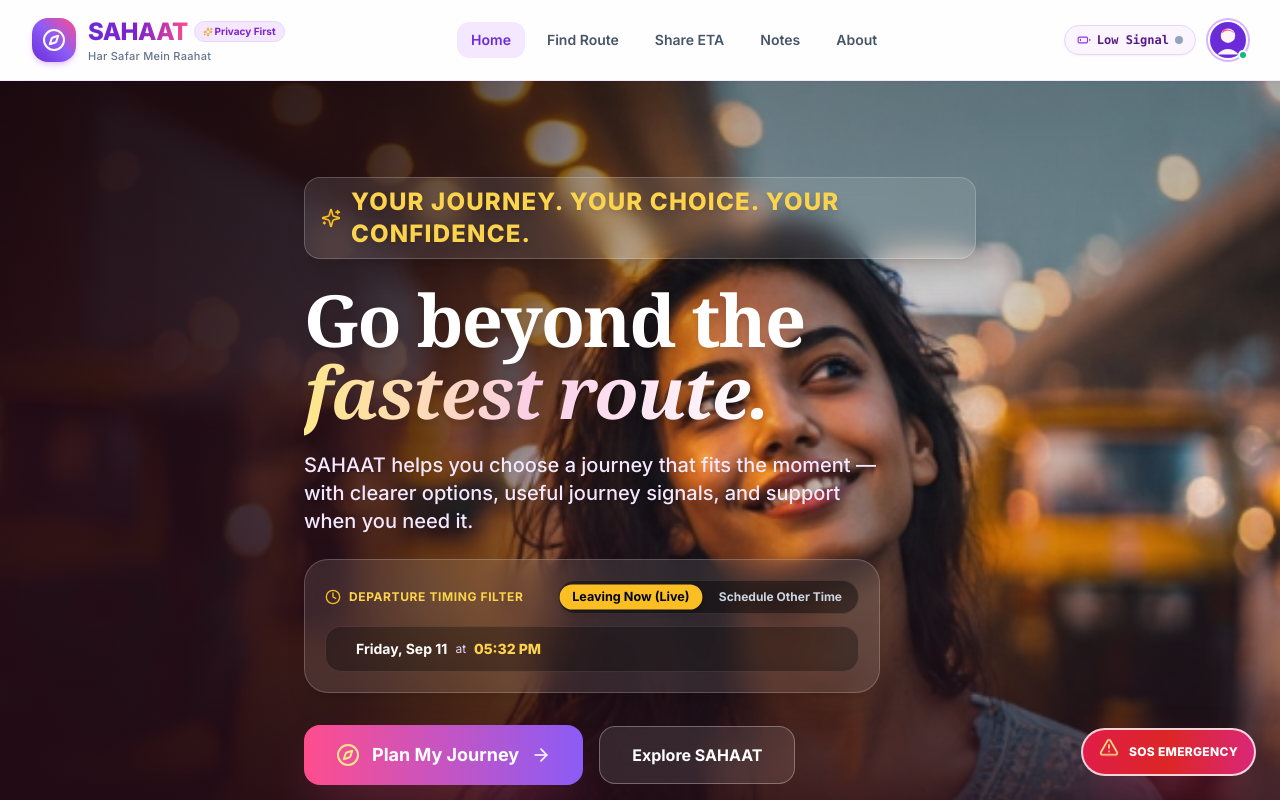
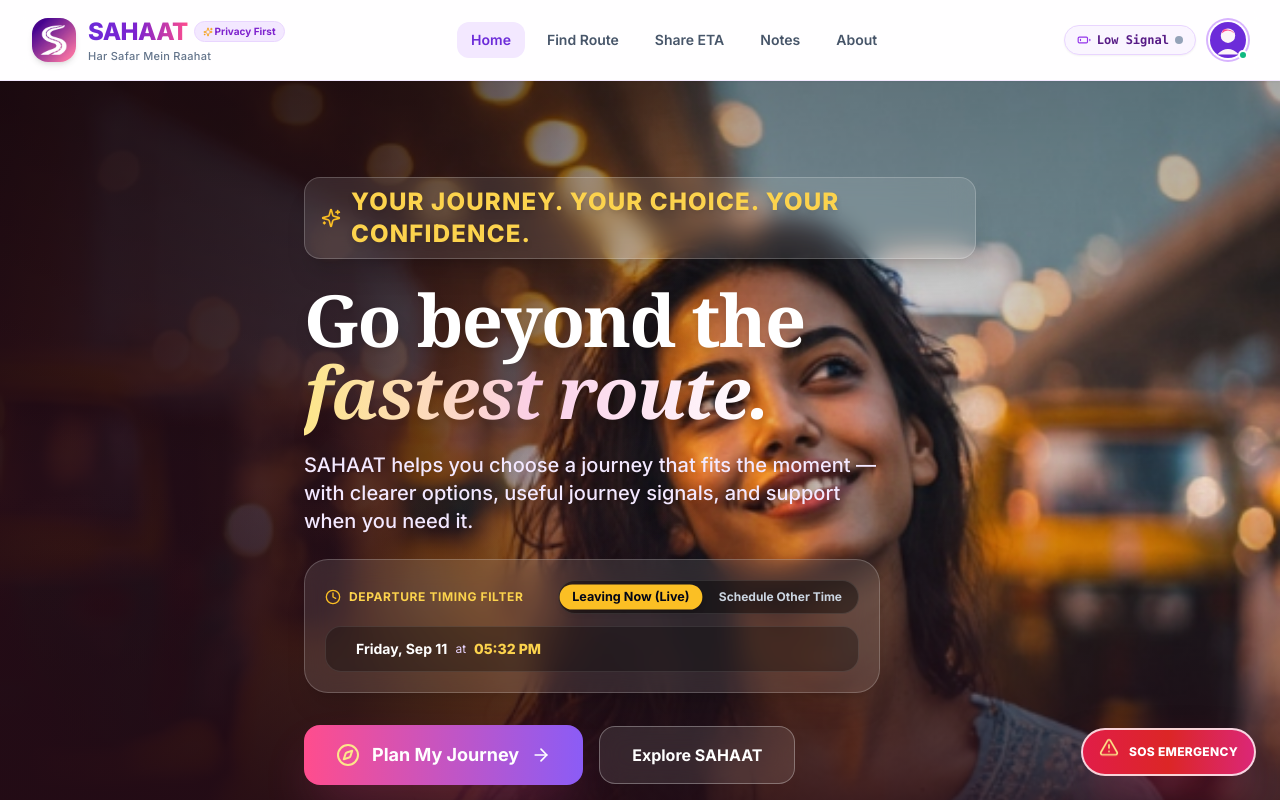
Before and after one commit to ridhimacodes/-Saahat-, a React (Vite) app: page / in a window 1280 px wide. Shown: the top 800 px of the page. Built offline with nearby package versions, Linux system fonts and the light colour scheme; a web font is replaced by a local one.

Commit message:
Update site logo icon in Navbar and site favicon to uploaded S-road graphic logo

```diff
--- a/index.html
+++ b/index.html
@@ -2,7 +2,7 @@
 <html lang="en">
   <head>
     <meta charset="UTF-8" />
-    <link rel="icon" type="image/svg+xml" href="/logo.svg" />
+    <link rel="icon" type="image/png" href="/logo.png" />
     <meta name="viewport" content="width=device-width, initial-scale=1.0" />
     <title>SAHAAT — Har Safar Mein Raahat</title>
     <!-- Google Fonts: Inter, Poppins & Playfair Display (Serif) -->
--- a/src/components/Navbar.tsx
+++ b/src/components/Navbar.tsx
@@ -53,13 +53,11 @@ export const Navbar: React.FC<NavbarProps> = ({
               onClick={() => setActivePage('home')}
               className="flex items-center gap-3 cursor-pointer group select-none"
             >
-              <div className={`w-10 h-10 sm:w-11 sm:h-11 rounded-2xl flex items-center justify-center text-white shadow-md group-hover:scale-110 transition-transform duration-300 ${
-                isLowSignalGlobal
-                  ? 'bg-amber-400 text-slate-950 font-black'
-                  : 'bg-gradient-to-tr from-[#6C2BD9] via-[#8B5CF6] to-[#FF4D8D] shadow-purple-500/25'
-              }`}>
-                <Compass className="w-6 h-6 animate-pulse-slow" />
-              </div>
+              <img
+                src="/logo.png"
+                alt="SAHAAT Logo"
+                className="w-10 h-10 sm:w-11 sm:h-11 rounded-2xl object-cover shadow-md group-hover:scale-110 transition-transform duration-300"
+              />
               <div>
                 <div className="flex items-center gap-1.5">
                   <span className={`font-extrabold text-xl sm:text-2xl tracking-tight ${
```
Also changed, not shown: public/logo.png (added), src/assets/logo.png (added).
